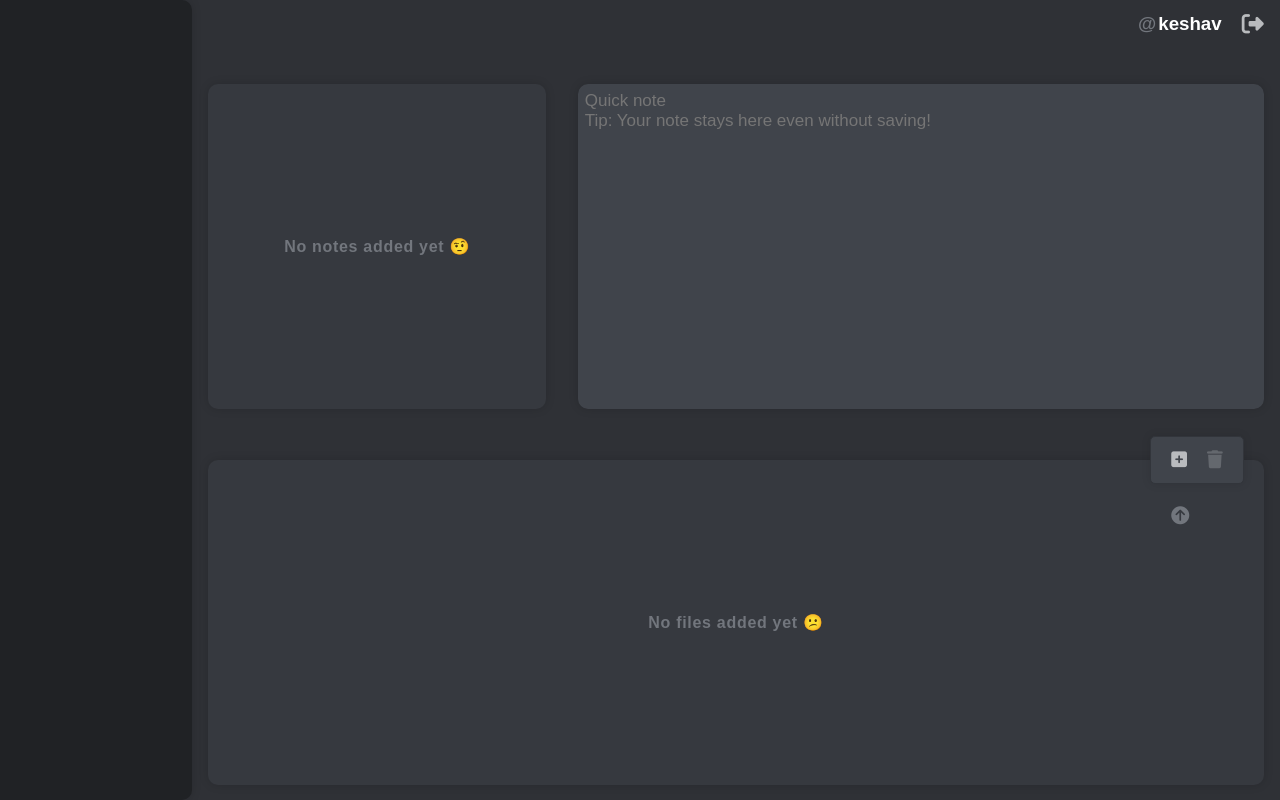
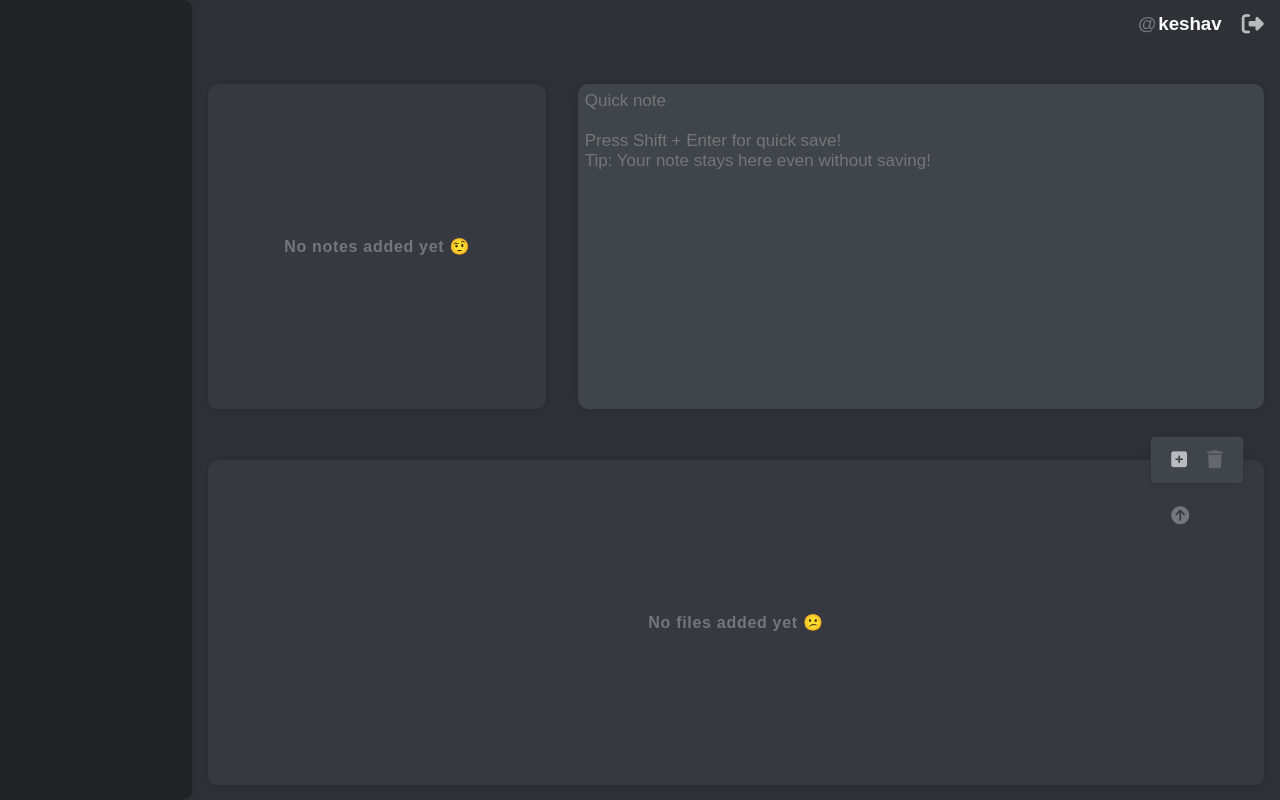
Before and after one commit to keshavDooleea/kshared, an Angular app in the folder frontend/: page /home in a window 1280 px wide. Built offline with nearby package versions, Linux system fonts and the light colour scheme; a web font is replaced by a local one.

Commit message:
added quick save feature

```diff
--- a/frontend/src/app/components/home/notes-container/notes-container.component.html
+++ b/frontend/src/app/components/home/notes-container/notes-container.component.html
@@ -3,9 +3,10 @@
   <div class="text-container">
     <textarea
       [(ngModel)]="textareaValue"
+      (keydown.shift.enter)="onShiftEnter($event)"
       spellcheck="false"
       placeholder="{{
-        'Quick note\nTip: Your note stays here even without saving!'
+        'Quick note\n\nPress Shift + Enter for quick save!\nTip: Your note stays here even without saving!'
       }}"
     ></textarea>
     <i
--- a/frontend/src/app/components/home/notes-container/notes-container.component.ts
+++ b/frontend/src/app/components/home/notes-container/notes-container.component.ts
@@ -21,6 +21,11 @@ export class NotesContainerComponent implements OnInit {
     this.noteService.addNote(this.textareaValue);
   }
 
+  onShiftEnter(event: Event): void {
+    (event.target as HTMLTextAreaElement).blur();
+    this.saveTextarea();
+  }
+
   clearTextarea(): void {
     this.textareaValue = '';
   }
```
